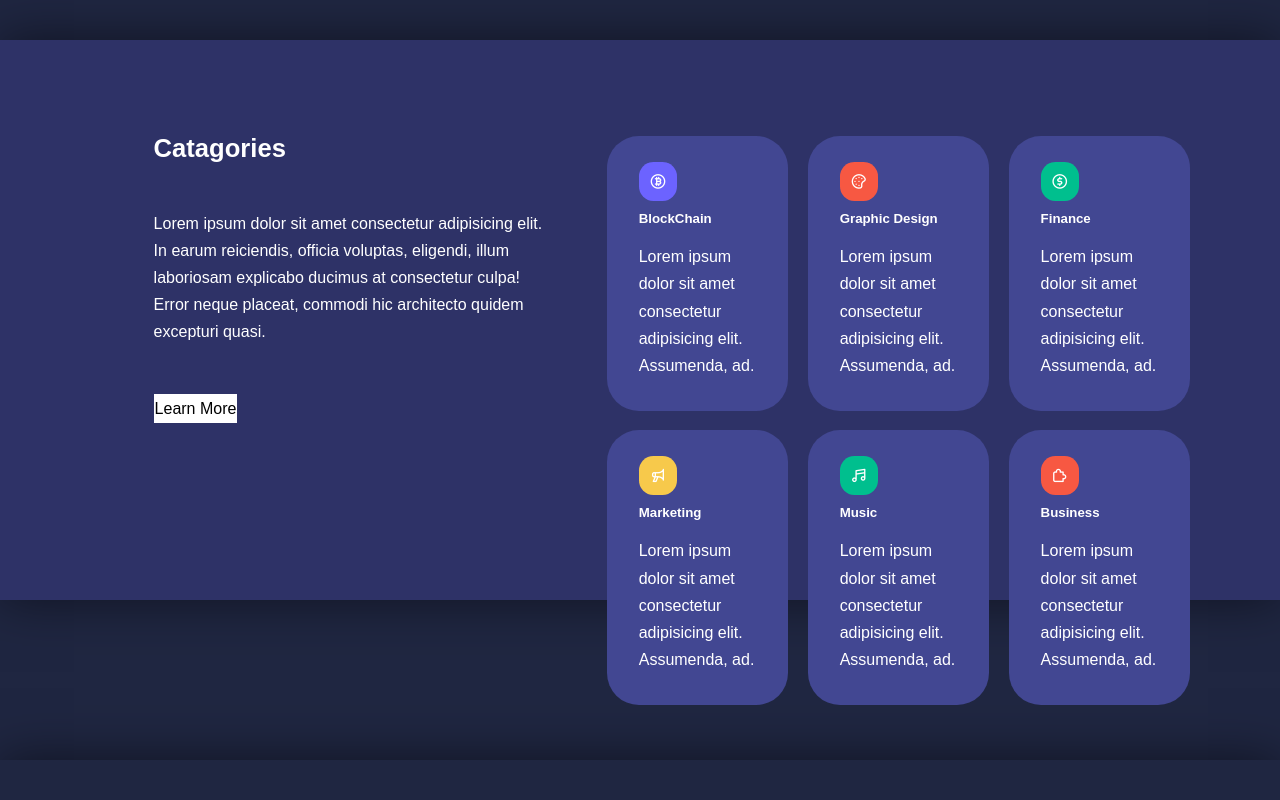
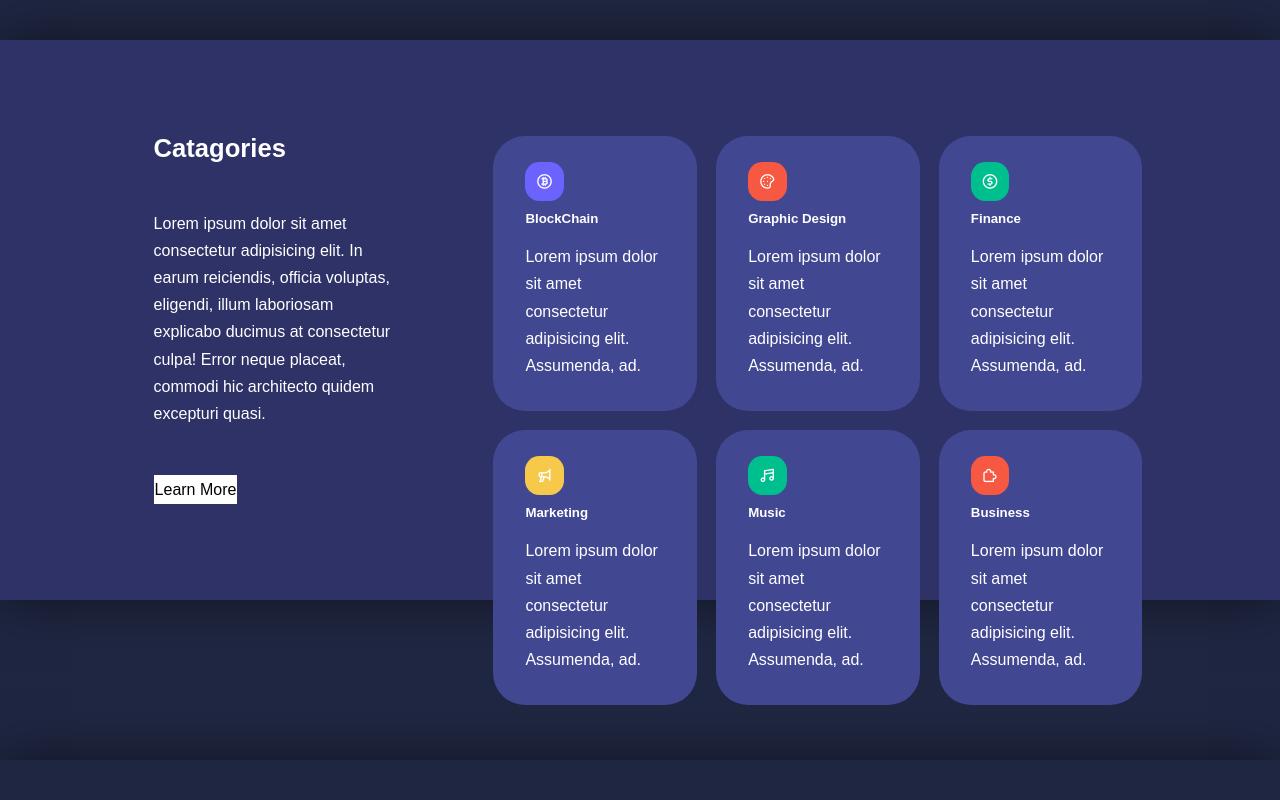
Before and after one commit to a-n-u-p-01/Education-A, a plain HTML site: page index.html in a window 1280 px wide. Shown: the part 600-1400 px from the top of the page. Drawn offline with nearby package versions, Linux system fonts and the light colour scheme.

Commit message:
fix category box size

```diff
--- a/css/style.css
+++ b/css/style.css
@@ -168,6 +168,7 @@ header {
 .categories {
     background: var(--color-bg1);
     height: 35rem;
+
     box-shadow: 0 0 3rem rgba(0, 0, 0, 0.5);
 }
 
@@ -178,15 +179,15 @@ header {
 
 .categories_container {
     display: grid;
-    grid-template-columns: 40% 60%;
-    gap: 4rem;
+    grid-template-columns: 30% 70%;
+    gap: 3rem;
 
 }
 
-/* .categories_left {
+.categories_left {
     margin: 0 3rem 0 0;
 
-} */
+}
 
 .categories_left p {
     margin: 1rem 0 3rem;
@@ -196,6 +197,7 @@ header {
     display: grid;
     grid-template-columns: repeat(3, 1fr);
     gap: 1.2rem;
+    margin-right: 2rem;
 
 }
 
@@ -203,6 +205,7 @@ header {
     background: var(--color-bg2);
     padding: 2rem;
     border-radius: 2rem;
+
     transition: var(--transition);
     /* height: 14rem;
     width: 10rem; */
@@ -249,6 +252,7 @@ header {
 
 .courses {
     margin-top: 10rem;
+
     box-shadow: 0 0 3rem rgba(0, 0, 0, 0.5);
 }
 
@@ -263,7 +267,6 @@ header {
     text-align: center;
     border: 1px solid transparent;
     box-shadow: 0 0 3rem rgba(0, 0, 0, 0.5);
-
 }
 
 .course:hover {
@@ -290,7 +293,7 @@ header {
 
 .faqs {
     background: var(--color-bg1);
-    box-shadow: inset 0 0 3rem rgba(0, 0, 0, 0.5);
+    box-shadow: 0 0 3rem rgba(0, 0, 0, 0.5);
 }
 
 .faqs_container {
@@ -346,6 +349,7 @@ header {
 
 .testimonial {
     padding-top: 2rem;
+    /* box-shadow: 0 0 3rem rgba(0, 0, 0, 0.5); */
 }
 
 .avatar {
@@ -355,6 +359,7 @@ header {
     overflow: hidden;
     margin: 0 auto 1rem;
     border: 1rem solid var(--color-bg1);
+    box-shadow: 0 0 3rem rgba(0, 0, 0, 0.5);
 }
 
 .testimonial_info {
```
